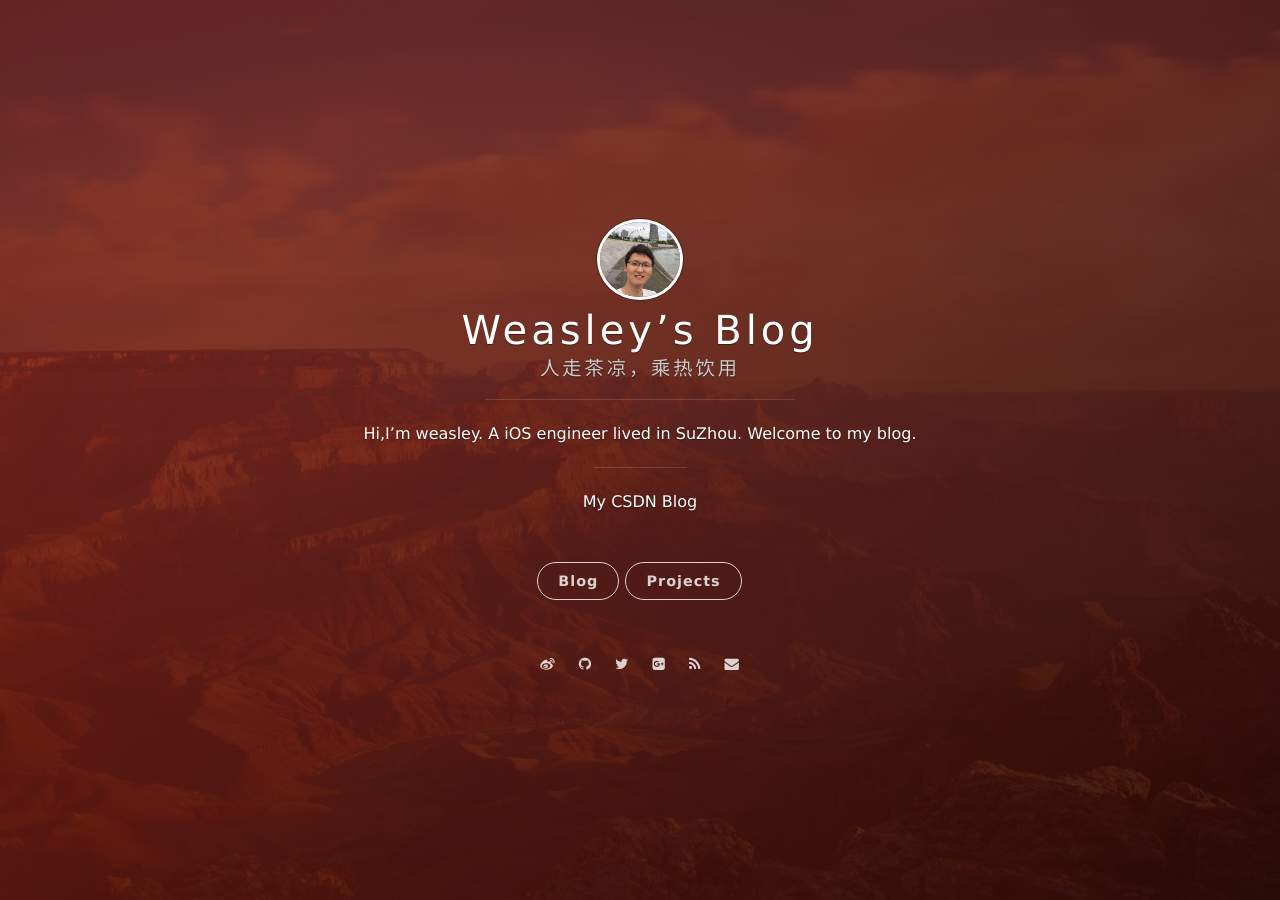
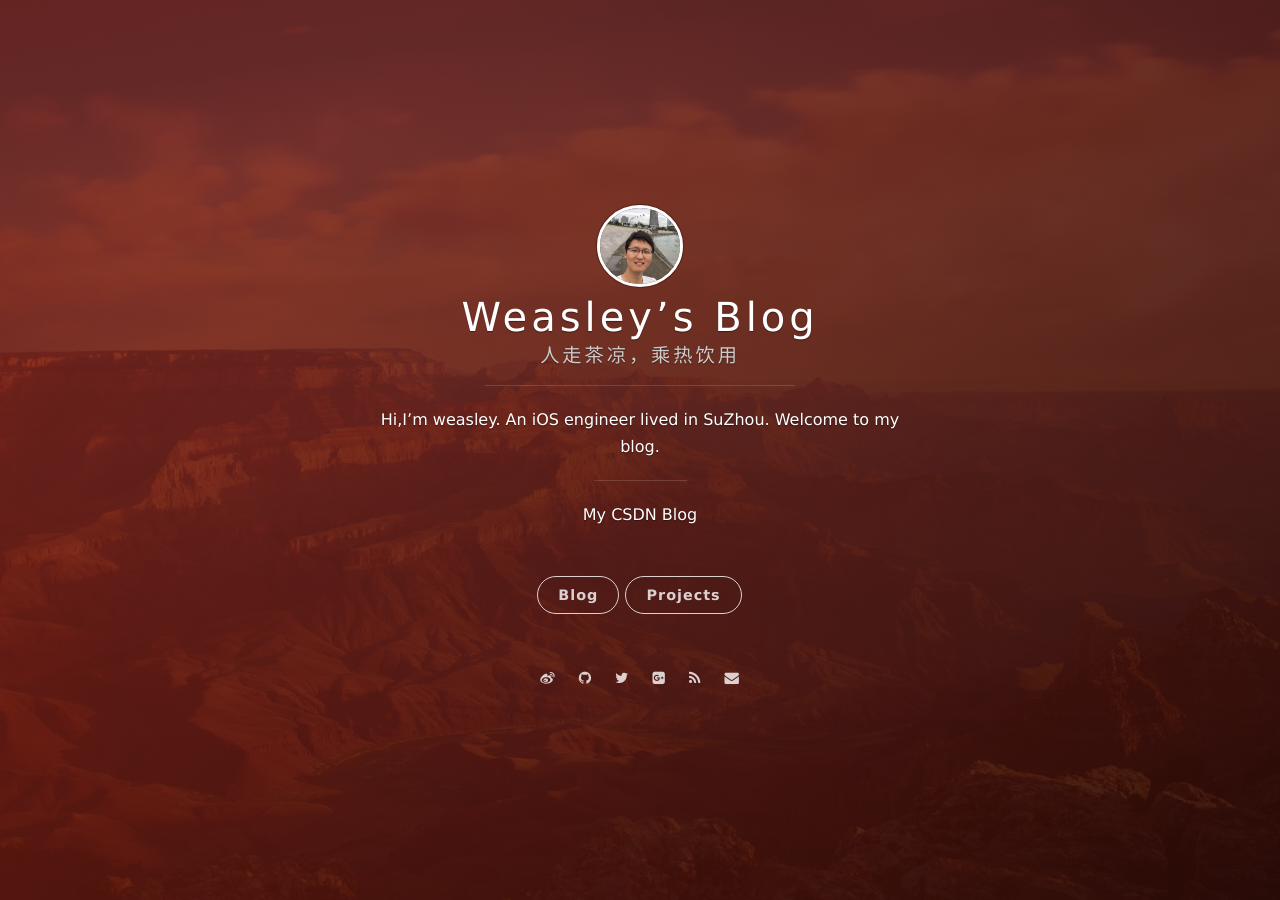
Before and after one commit to weasleyqi/weasleyqi.github.io, a Jekyll site: the page built from index.html, in a window 1280 px wide. Built offline with Jekyll 4.4.1, drawn with Linux system fonts in a browser that asks for light colours; nearby versions of some CDN libraries; Markdown is read by kramdown in place of the engine named in the settings; the list of posts is cut into pages by our own code.

```diff
--- a/_config.yml
+++ b/_config.yml
@@ -2,7 +2,7 @@
 title: Weasley’s Blog
 subtitle: 人走茶凉，乘热饮用
 welcome_message: <a href="http://blog.csdn.net/weasleyqi" target="_blank">My CSDN Blog</a>
-description: Hi,I’m weasley. A iOS engineer lived in SuZhou. Welcome to my blog.
+description: Hi,I’m weasley. An iOS engineer lived in SuZhou. Welcome to my blog.
 creator: <a href='http://blog.csdn.net/weasleyqi'>@Weasley</a>
 
 url: "https://weasleyqi.github.io/"
```
